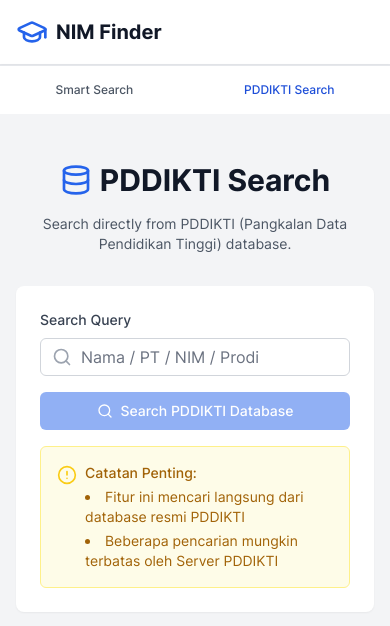
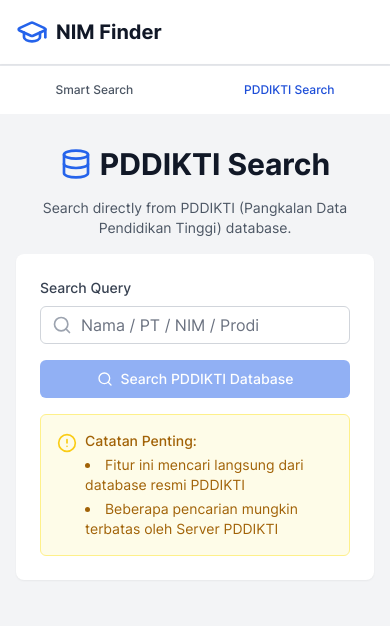
Before and after one commit to hendpraz/nim-finder-hendpraz, a Next.js app: page /pddikti in a window 390 px wide. Shown: the top 626 px of the page. Built offline with nearby package versions, Linux system fonts and the light colour scheme.

Commit message:
feat: update padding for pddikti and smart search

```diff
--- a/src/app/pddikti/page.tsx
+++ b/src/app/pddikti/page.tsx
@@ -214,9 +214,9 @@
 
   return (
     <div className='min-h-screen bg-gray-100'>
-      <div className='max-w-6xl mx-auto py-6 sm:px-6 lg:px-8'>
+      <div className='max-w-6xl mx-auto py-2 sm:py-6 sm:px-6 lg:px-8'>
         <div className='px-4 py-6 sm:px-0'>
-          <div className='text-center mb-8'>
+          <div className='text-center mb-4 sm:mb-8'>
             <div className='flex items-center justify-center mb-4'>
               <Database className='h-8 w-8 text-blue-600 mr-2' />
               <h1 className='text-3xl font-bold text-gray-900'>
```
